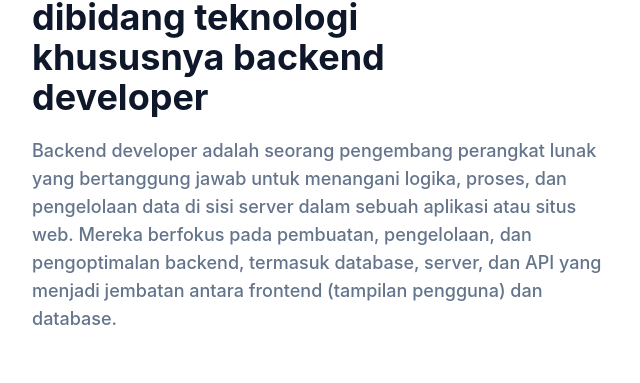
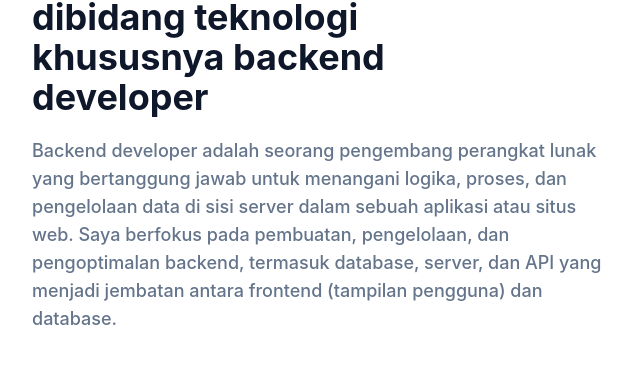
Before and after one commit to pitertan/portfolio-tailwind-CSS, a website: page index.html in a window 1280 px wide. Shown: the part 895-1278 px from the top of the page, 0-640 px from the left. Drawn offline with Linux system fonts and the light colour scheme.

Commit message:
revisi about section

```diff
--- a/index.html
+++ b/index.html
@@ -82,7 +82,7 @@
                 <div class="w-full px-4 mb-10 lg:w-1/2">
                     <h4 class="font-bold uppercase text-primary text-lg">Tentang Saya</h4>
                     <h2 class="font-bold text-dark text-3xl mb-5 max-w-md lg:text-4xl">Saya merupakan praktisi dibidang teknologi khususnya backend developer</h2>
-                    <p class="font-medium text-base text-secondary max-w-xl lg:text-lg">Backend developer adalah seorang pengembang perangkat lunak yang bertanggung jawab untuk menangani logika, proses, dan pengelolaan data di sisi server dalam sebuah aplikasi atau situs web. Mereka berfokus pada pembuatan, pengelolaan, dan pengoptimalan backend, termasuk database, server, dan API yang menjadi jembatan antara frontend (tampilan pengguna) dan database.</p>
+                    <p class="font-medium text-base text-secondary max-w-xl lg:text-lg">Backend developer adalah seorang pengembang perangkat lunak yang bertanggung jawab untuk menangani logika, proses, dan pengelolaan data di sisi server dalam sebuah aplikasi atau situs web. Saya berfokus pada pembuatan, pengelolaan, dan pengoptimalan backend, termasuk database, server, dan API yang menjadi jembatan antara frontend (tampilan pengguna) dan database.</p>
                 </div>
                 <div class="w-full px-4 lg:w-1/2">
                     <h3 class="font-semibold text-dark text-2xl mb-4 lg:text-3xl lg:pt-10">Mari berteman</h3>
```
